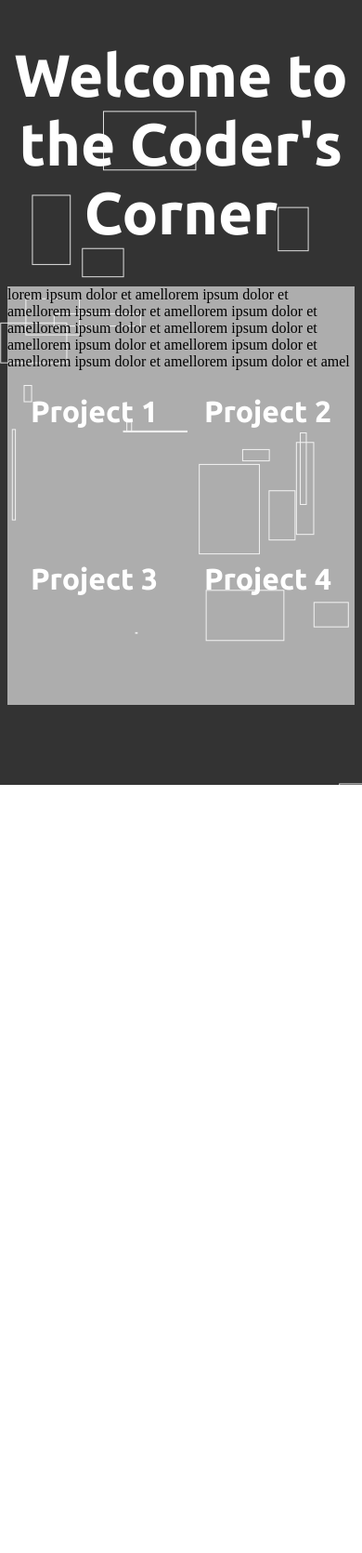
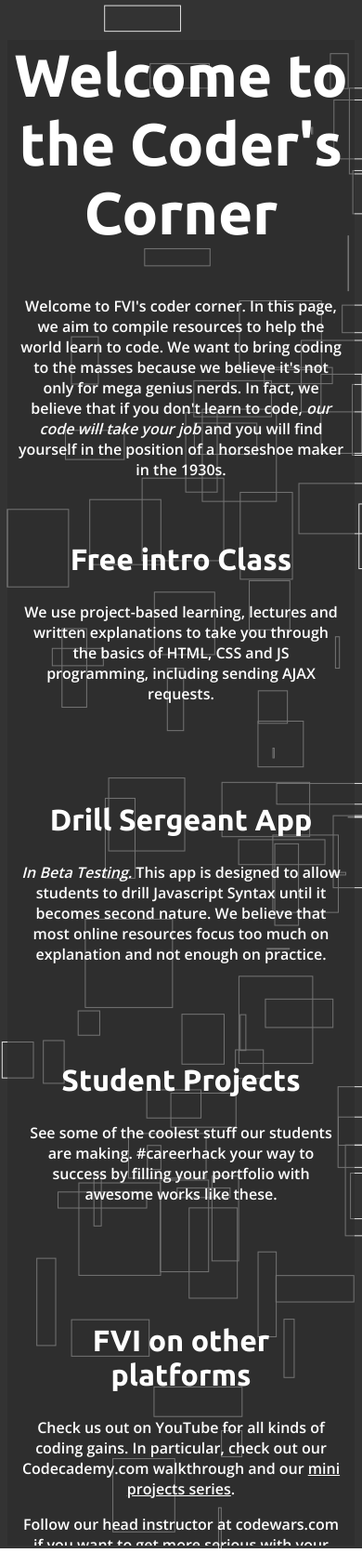
Before and after one commit to Swolebrain/html5-canvas, a plain HTML site: page index.html in a window 390 px wide. Shown: the whole page at 93% size. Before the commit the page ends 844 px from the top, so only its background shows below. Drawn offline with nearby package versions, Linux system fonts and the light colour scheme.

Commit message:
played with fractals, failed

```diff
--- a/index.html
+++ b/index.html
@@ -3,7 +3,17 @@
   <head>
     <title>My First HTML5 Canvas</title>
     <link href='https://fonts.googleapis.com/css?family=Ubuntu:400,700' rel='stylesheet' type='text/css'>
+    <link href='https://fonts.googleapis.com/css?family=Open+Sans:600' rel='stylesheet' type='text/css'>
     <style>
+      *{
+        color:white;
+        font-family: 'Open Sans', sans-serif;
+        font-size:1em;
+        text-align: center;
+      }
+      body{
+        overflow-x:hidden;
+      }
       canvas{
         position:absolute;
         top:0;
@@ -20,7 +30,7 @@
         font-size: 2em;
       }
       #main-content{
-        background-color: rgba(255,255,255,0.6);
+        background-color: rgba(44,44,44,0.6);
         max-width: 800px;
         margin: 0 auto;
       }
@@ -28,53 +38,178 @@
         box-sizing:border-box;
         width:50%;
         float:left;
+        height:280px;
+        padding: 15px;
+        overflow:hidden;
+        position:relative;
+      }
+      @media screen and (max-width: 768px){
+        .quadrant{
+          width: 100%;
+        }
       }
       #grid-container::after{
         clear:both;
         content:"";
         display:block;
       }
+      .padded-p{
+        padding:10px;
+      }
+      .fadein-element{
+        position:absolute;
+        top:50%;
+        left:50%;
+        transform:translate(-50%,-50%);
+        -webkit-transform:translate(-50%,-50%);
+        -moz-transform:translate(-50%,-50%);
+      }
+      .quadrant > *{
+        transition: opacity 0.5s linear;
+      }
+      .faded{
+        opacity: 0;
+      }
     </style>
   </head>
   <body>
     <canvas id="canvas"></canvas>
+    <div id="main-content">
     <h1 id="main-title">Welcome to the Coder's Corner</h1>
-    <div id="main-content">
-      lorem ipsum dolor et amellorem ipsum dolor et amellorem ipsum dolor et amellorem ipsum dolor et amellorem ipsum dolor et amellorem ipsum dolor et amellorem ipsum dolor et amellorem ipsum dolor et amellorem ipsum dolor et amellorem ipsum dolor et amel
+      <p class="padded-p">Welcome to FVI's coder corner. In this page, we aim to compile resources to help
+      the world learn to code. We want to bring coding to the masses because we believe
+      it's not only for mega genius nerds. In fact, we believe that if you <strong>don't</strong> learn
+      to code, <em>our code will take your job</em> and you will find yourself in the position
+      of a horseshoe maker in the 1930s.</p>
       <div id="grid-container">
-        <div class="quadrant"><h2>Project 1</h2><br><br><br><br><br></div>
-        <div class="quadrant"><h2>Project 2</h2><br><br><br><br><br></div>
-        <div class="quadrant"><h2>Project 3</h2><br><br><br><br><br></div>
-        <div class="quadrant"><h2>Project 4</h2><br><br><br><br><br></div>
+        <div class="quadrant">
+          <h2>Free intro Class</h2>
+          <p>
+            We use project-based learning, lectures and written explanations to take
+            you through the basics of HTML, CSS and JS programming, including sending
+            AJAX requests.
+          </p>
+          <p class="fadein-element faded">
+            <a href="http://www.fvi-grad.com">
+              Go to site</a></p>
+        </div>
+
+        <div class="quadrant" data-hover-content="">
+          <h2>Drill Sergeant App</h2>
+          <p><em>In Beta Testing.</em> This app is designed to allow students to drill
+          Javascript Syntax until it becomes second nature. We believe that most online
+          resources focus too much on explanation and not enough on practice.</p>
+          <div class="fadein-element faded">
+            <a href="http://www.fvi.edu/coders_corner/practice">
+              Practice now!
+            </a>
+          </div>
+        </div>
+        <div class="quadrant" data-hover-content="">
+          <h2>Student Projects</h2>
+          <p>See some of the coolest stuff our students are making. #careerhack your
+          way to success by filling your portfolio with awesome works like these.</p>
+          <div class="fadein-element faded">
+            <a href="http://www.fvi-grad.com/chat">
+              Firebase web Chat Client
+            </a>
+          </div>
+        </div>
+        <div class="quadrant" data-hover-content="">
+          <h2>FVI on other platforms</h2>
+          <p>Check us out
+            on YouTube for all kinds of coding gains. In particular, check out our
+
+            Codecademy.com walkthrough and our <a href="">
+            mini projects series</a>.</p>
+          <p>Follow our head instructor at codewars.com
+          if you want to get more serious with your Javascript.</p>
+          <div class="fadein-element faded">
+            <a href="https://www.youtube.com/channel/UCPbWkXshrZghR5W7kF7s0mg">
+              YouTube Coding Channel
+            </a><br>
+            <a href="https://www.youtube.com/watch?v=wVBjwO3JdyU&list=PLkOcUOQbE6gaJpEanJNBQaATre7Ea3shN">
+              Codecademy.com Walkthrough
+            </a><br>
+            <a href="http://www.codewars.com/users/Swolebrain">
+              Codewars.com Page
+            </a>
+
+          </div>
+        </div>
       </div>
     </div>
-    <script>
+    <script id="canvas-stuff">
       init();
-      animate();
+      Math.random()>0.9?animate2():animate();
       window.onresize = init;
-
-
 
       function init(){
         window.WIDTH = window.innerWidth;
-        if (document.body.clientHeight > window.innerHeight)
-          window.HEIGHT = document.body.clientHeight;
+        if (document.body.clientHeight > window.innerHeight){
+          window.HEIGHT = document.body.clientHeight+100;
+        }
         else
           window.HEIGHT = window.innerHeight;
         window.ctx = document.getElementById("canvas").getContext("2d");
-        ctx.canvas.width = WIDTH;
-        ctx.canvas.height = HEIGHT;
+        ctx.canvas.width = window.WIDTH;
+        ctx.canvas.height = window.HEIGHT;
         ctx.fillStyle = "#333333";
         ctx.strokeStyle = "#E0E0E0";
       }
+
       function animate(){
         ctx.fillRect(0,0,WIDTH,HEIGHT);
-        for (var i =0; i < 20; i++){
+        drawFractal(WIDTH/2,HEIGHT/2,WIDTH*.45);
+
+      }
+      function animate2(){
+        ctx.fillRect(0,0,WIDTH,HEIGHT);
+        for (var i =0; i < 80; i++){
           ctx.strokeRect(Math.random()*WIDTH, Math.random()*HEIGHT, Math.random()*100, Math.random()*100);
         }
-        //ctx.strokeRect(step++, step++, 50, 50);
-        window.requestAnimationFrame(animate);
+
+        setTimeout(function(){
+          window.requestAnimationFrame(animate2);
+        }, 100);
+
       }
+      function drawFractal(x,y,r){
+        if (r < 4 ) return;
+        ctx.beginPath();
+        ctx.ellipse(x, y, r, r, 0, 0, 2 * Math.PI, false);
+        ctx.closePath();
+        ctx.stroke();
+        setTimeout(function(){
+          drawFractal(x-r,y,r/2);
+          setTimeout(function(){
+            drawFractal(x+r,y,r/2);
+            setTimeout(function(){
+              drawFractal(x,y+r,r/2);
+              setTimeout(function(){
+                drawFractal(x,y-r,r/2);
+              },5);
+            },5);
+          },5);
+        },5);
+          //drawFractal(x+r,y,r/2);
+          //drawFractal(x,y+r,r/2);
+          //drawFractal(x,y-r,r/2);
+
+      }
+    </script>
+    <script src="https://code.jquery.com/jquery-2.1.4.min.js"></script>
+    <script id="event-attacher">
+
+      $(".quadrant").on("mouseenter mouseleave", function(e){
+        $(this).children().toggleClass("faded");
+        //$(this).children().not(".sliding-element").addClass("faded");
+        //$(this).find(".sliding-element").removeClass("faded");
+      });
+      /*$(".quadrant").on("mouseleave", function(e){
+        $(this).children().not(".sliding-element").removeClass("faded");
+        $(this).find(".sliding-element").addClass("faded");
+      });*/
     </script>
   </body>
 </html>
```
